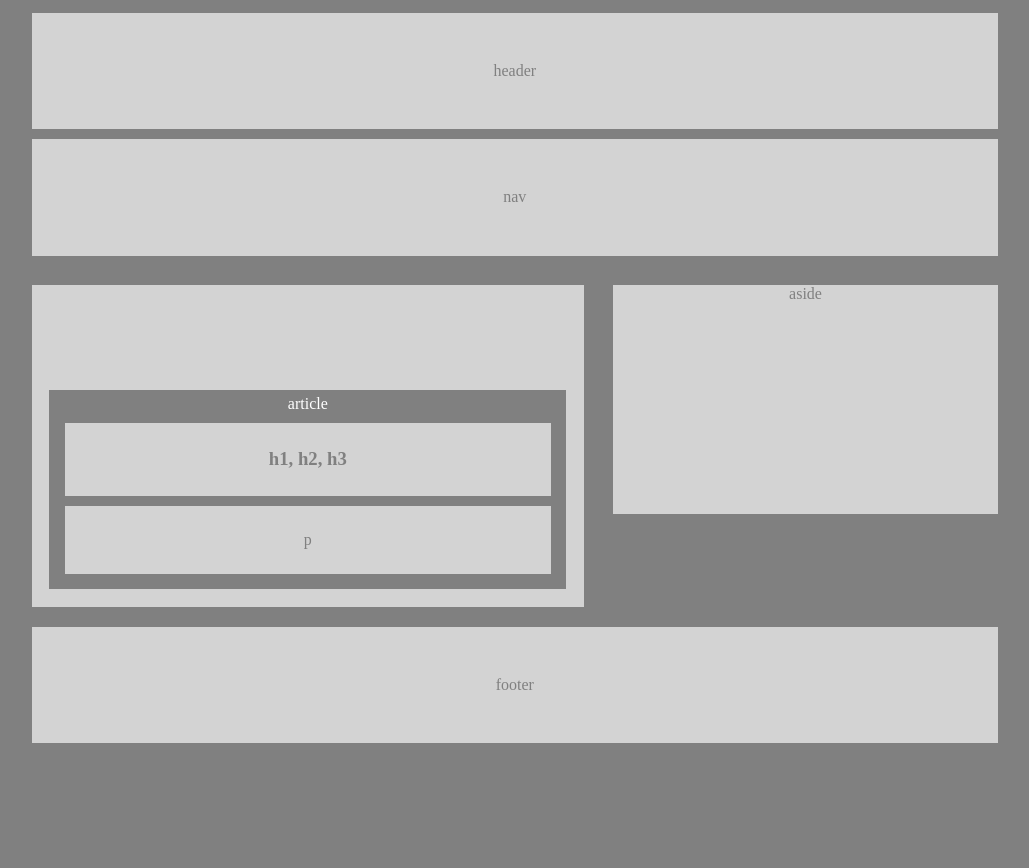
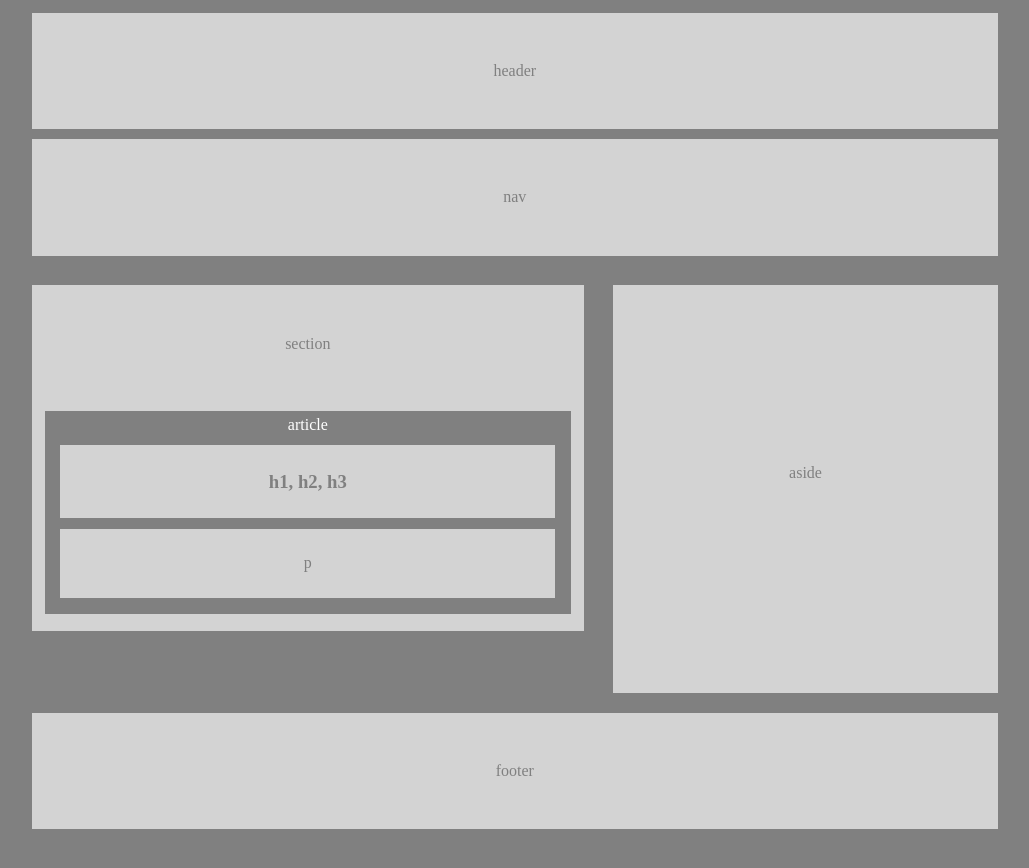
Before and after one commit to mlacy0915/HW-Wireframe, a plain HTML site: page index.html in a window 1280 px wide. Shown: the whole page, without its empty margins (106-1135 px from the left). Before the commit the page ends 820 px from the top, so only its background shows below. Drawn offline with Linux system fonts and the light colour scheme.

Commit message:
all errors fixed completed product

```diff
--- a/style.css
+++ b/style.css
@@ -19,10 +19,10 @@ section {
     height: 20%;
     margin-top: 2%;
     margin-right: 2%;
-    margin-bottom: 2%;
+    margin-bottom: 3%;
     margin-left: 1%;
     float: left;
-    padding-top: 12%;
+    padding-top: 5%;
     text-align:center;
 }
 
@@ -30,7 +30,11 @@ article {
     background-color: gray;
     padding: 5px;
     color: white;
-    margin: -7%;
+    margin-top: 13%;
+    margin-right: -8%;
+    margin-bottom: -7%;
+    margin-left: -8%;
+
 }
 
 h1, p {
@@ -50,7 +54,9 @@ aside {
     float: left;
     color: gray;
     background-color: lightgray;
-    text-align: center
+    text-align: center;
+    padding-top: 179px;
+
 }
 .clearfix {
     overflow: auto;
```
Also changed, not shown: index.html (+4 -3 lines).
